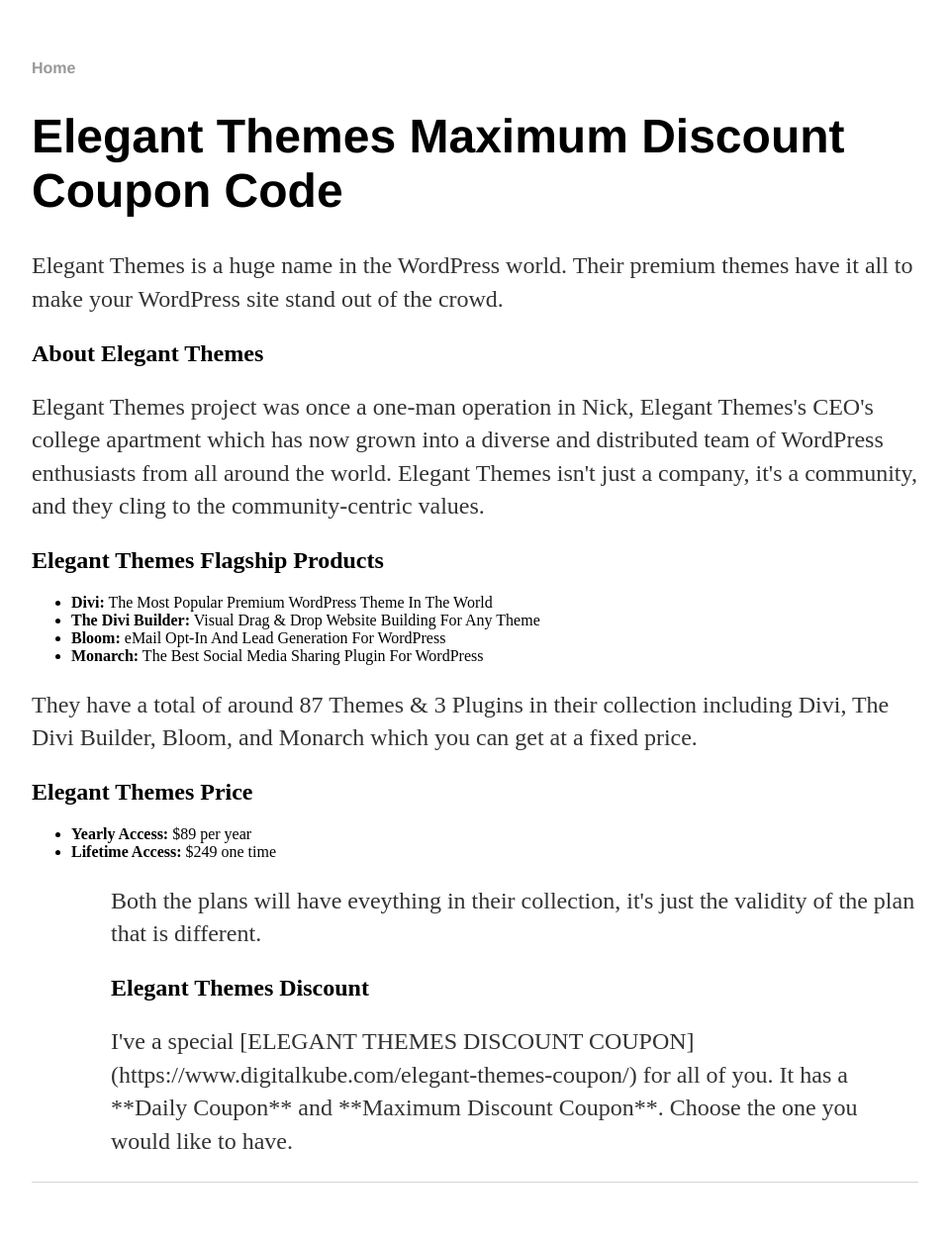
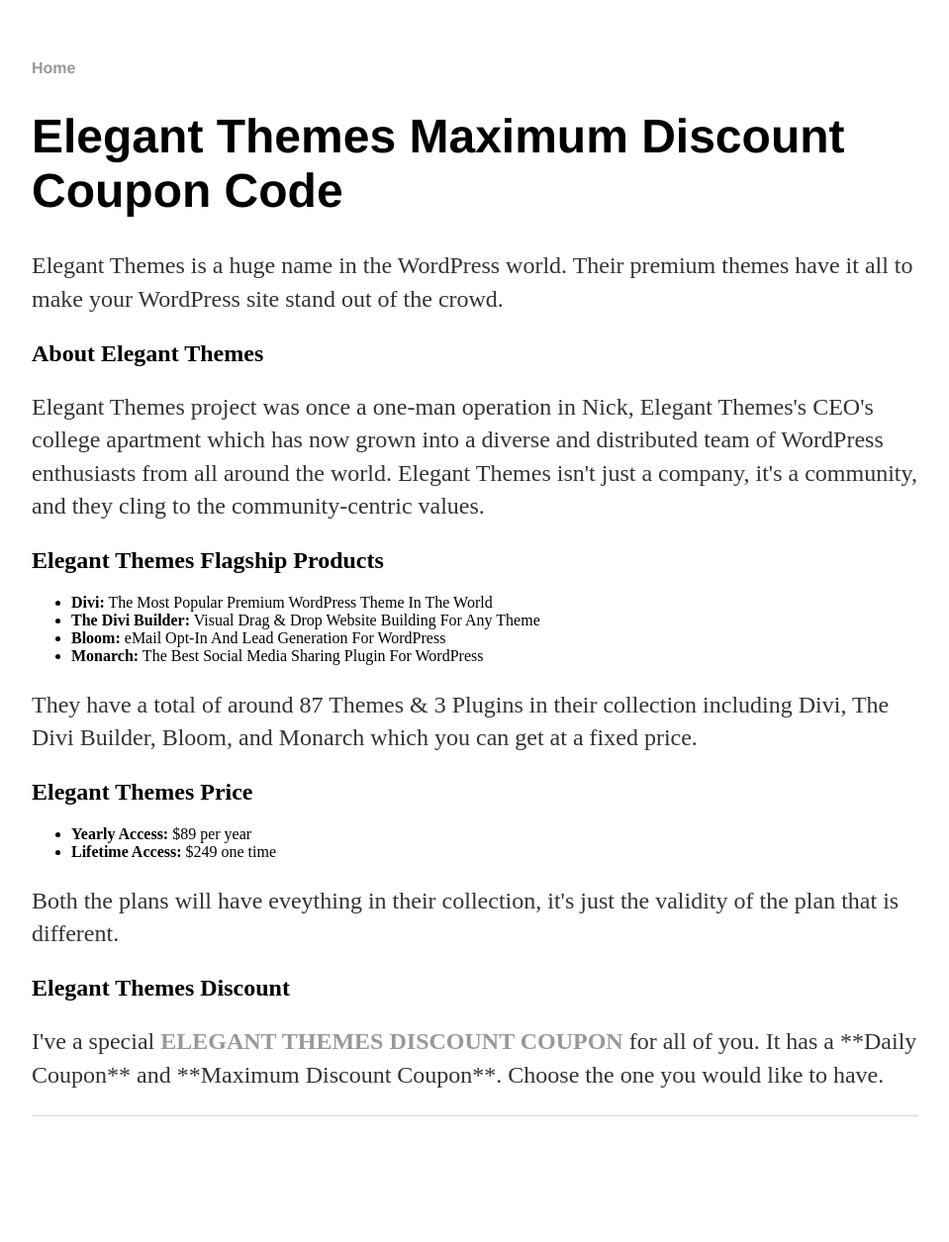
Before and after one commit to heyitsritesh/prideofelites.github.io, a Jekyll site: the page built from elegant-themes.html, in a window 1280 px wide. Shown: the whole page at 99% size, without its empty margins (160-1119 px from the left). Built offline with Jekyll 4.4.1, drawn with Linux system fonts in a browser that asks for light colours; after the commit the page ends 1188 px from its top, so only the background shows below that.

Commit message:
Update elegant-themes.html

```diff
--- a/elegant-themes.html
+++ b/elegant-themes.html
@@ -27,11 +27,11 @@
 	<ul>
 		<li><b>Yearly Access:</b> $89 per year</li>
 		<li><b>Lifetime Access:</b> $249 one time</li>
-	<ul>
+	</ul>
 
 <p>Both the plans will have eveything in their collection, it's just the validity of the plan that is different.</p>
 
 <h2>Elegant Themes Discount</h2>
-<p>I've a special [ELEGANT THEMES DISCOUNT COUPON](https://www.digitalkube.com/elegant-themes-coupon/) for all of you. It has a **Daily Coupon** and **Maximum Discount Coupon**. Choose the one you would like to have.</p>
+<p>I've a special <b><a href="https://www.digitalkube.com/elegant-themes-coupon/">ELEGANT THEMES DISCOUNT COUPON</a></b> for all of you. It has a **Daily Coupon** and **Maximum Discount Coupon**. Choose the one you would like to have.</p>
 
 	<!-- /.blurb -->
```
